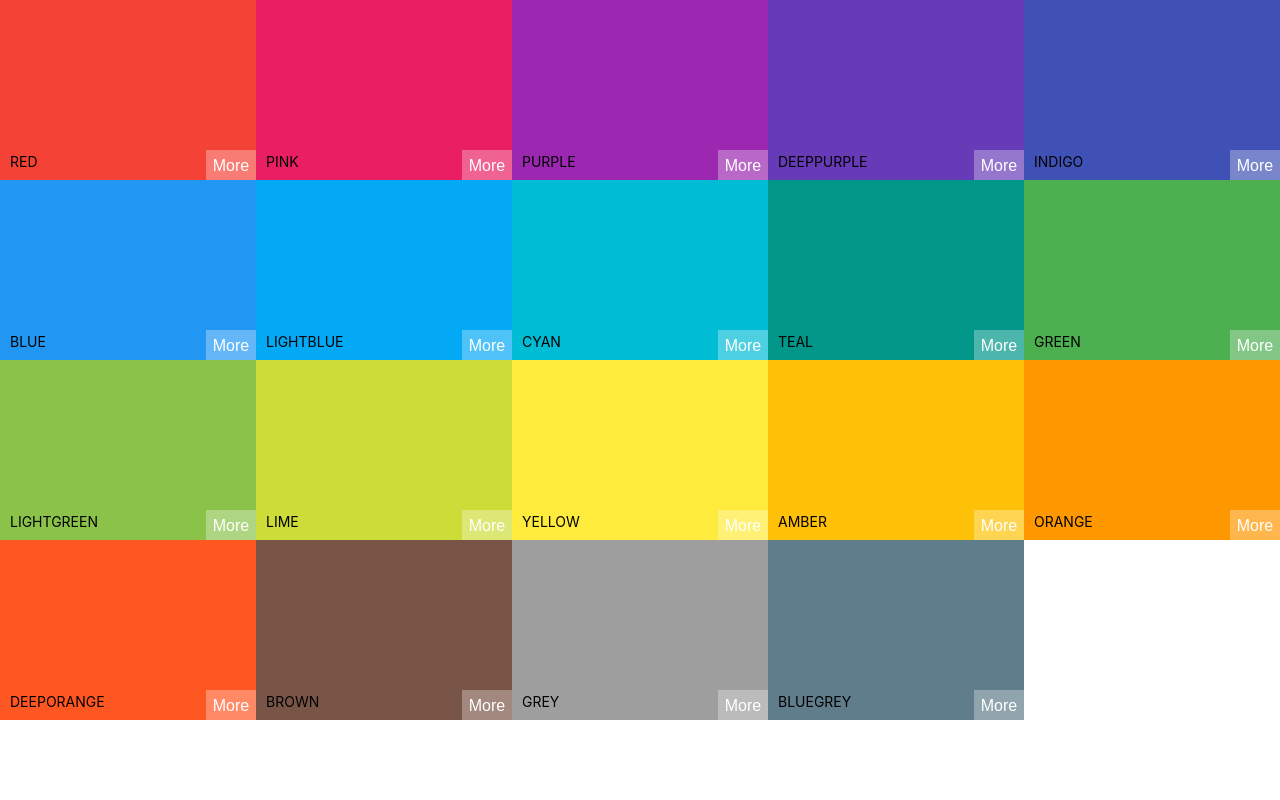
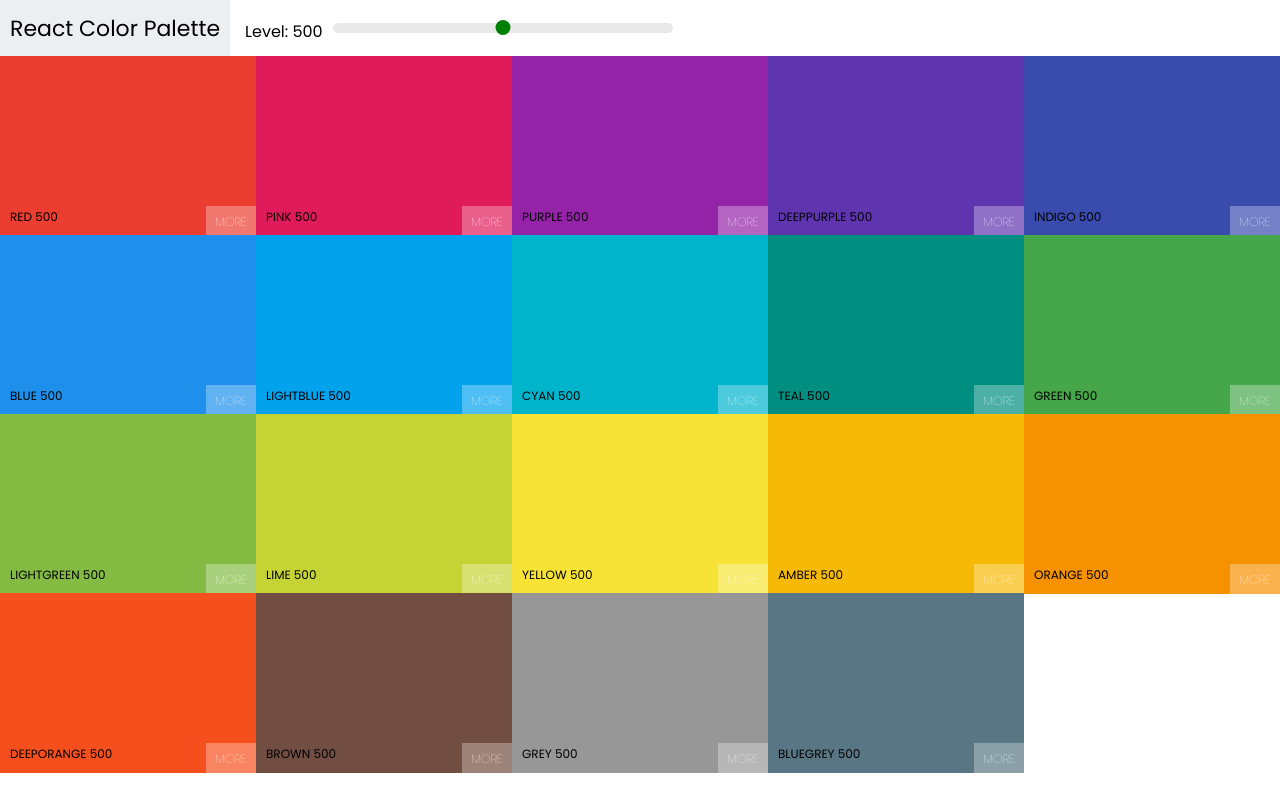
Before and after one commit to dhanmoni/React-color-palette, a React (Create React App) app: page / in a window 1280 px wide. Built offline with nearby package versions, Linux system fonts and the light colour scheme.

Commit message:
navbar and slider added

```diff
--- a/package.json
+++ b/package.json
@@ -6,6 +6,8 @@
     "@testing-library/jest-dom": "^4.2.4",
     "@testing-library/react": "^9.3.2",
     "@testing-library/user-event": "^7.1.2",
+    "chroma-js": "^2.1.0",
+    "rc-slider": "^9.2.4",
     "react": "^16.13.1",
     "react-copy-to-clipboard": "^5.0.2",
     "react-dom": "^16.13.1",
--- a/public/index.html
+++ b/public/index.html
@@ -15,6 +15,10 @@
       user's mobile device or desktop. See https://developers.google.com/web/fundamentals/web-app-manifest/
     -->
     <link rel="manifest" href="%PUBLIC_URL%/manifest.json" />
+    <link
+      href="https://fonts.googleapis.com/css2?family=Poppins:wght@100;300;400&display=swap"
+      rel="stylesheet"
+    />
     <!--
       Notice the use of %PUBLIC_URL% in the tags above.
       It will be replaced with the URL of the `public` folder during the build.
--- a/src/App.js
+++ b/src/App.js
@@ -1,11 +1,12 @@
 import React from "react";
 import Palette from "./Components/Palette";
 import seedColor from "./Components/SeedColors";
+import { generatePalette } from "./Components/ColorHelper";
 
 function App() {
   return (
     <div>
-      <Palette {...seedColor[0]} />
+      <Palette palette={generatePalette(seedColor[0])} />
     </div>
   );
 }
--- a/src/Components/ColorBox.js
+++ b/src/Components/ColorBox.js
@@ -12,7 +12,6 @@ class ColorBox extends Component {
   }
 
   changeCopiedState() {
-    console.log("hello");
     this.setState(
       {
         isCopied: true,
--- /dev/null
+++ b/src/Components/ColorHelper.js
@@ -0,0 +1,40 @@
+import chroma from "chroma-js";
+const levels = [50, 100, 200, 300, 400, 500, 600, 700, 800, 900];
+
+function generatePalette(starterPalette) {
+  let newPalette = {
+    paletteName: starterPalette.paletteName,
+    id: starterPalette.id,
+    emoji: starterPalette.emoji,
+    colors: {},
+  };
+  for (let level of levels) {
+    newPalette.colors[level] = [];
+  }
+  for (let color of starterPalette.colors) {
+    let scale = getScale(color.color, 10).reverse();
+    for (let i in scale) {
+      newPalette.colors[levels[i]].push({
+        name: `${color.name} ${levels[i]}`,
+        id: color.name.toLowerCase().replace(/ /g, "-"),
+        hex: scale[i],
+        rgb: chroma(scale[i]).css(),
+        rgba: chroma(scale[i])
+          .css()
+          .replace("rgb", "rgba")
+          .replace(")", ",1.0)"),
+      });
+    }
+  }
+  return newPalette;
+}
+function getRange(hexColor) {
+  const end = "#fff";
+  return [chroma(hexColor).darken(1.4).hex(), hexColor, end];
+}
+
+function getScale(hexColor, numberOfColors) {
+  return chroma.scale(getRange(hexColor)).mode("lab").colors(numberOfColors);
+}
+
+export { generatePalette };
--- /dev/null
+++ b/src/Components/Navbar.js
@@ -0,0 +1,31 @@
+import React, { Component } from "react";
+import Slider from "rc-slider";
+import "rc-slider/assets/index.css";
+import "./Styles/Navbar.css";
+
+class Navbar extends Component {
+  render() {
+    const { level, changeLevel } = this.props;
+    return (
+      <div className="Navbar">
+        <div className="logo">
+          <a href="#">React Color Palette</a>
+        </div>
+        <div className="slider-container">
+          <span>Level: {level}</span>
+          <div className="slider">
+            <Slider
+              defaultValue={level}
+              min={100}
+              max={900}
+              step={100}
+              onAfterChange={changeLevel}
+            />
+          </div>
+        </div>
+      </div>
+    );
+  }
+}
+
+export default Navbar;
--- a/src/Components/Palette.js
+++ b/src/Components/Palette.js
@@ -1,15 +1,29 @@
 import React, { Component } from "react";
 import ColorBox from "./ColorBox";
 import "./Styles/Palette.css";
+import Navbar from "./Navbar";
 
 class Palette extends Component {
+  constructor() {
+    super();
+    this.state = {
+      level: 500,
+    };
+    this.changeLevel = this.changeLevel.bind(this);
+  }
+  changeLevel(level) {
+    this.setState({ level });
+  }
   render() {
-    const colorBox = this.props.colors.map((color) => {
-      return <ColorBox background={color.color} name={color.name} />;
+    const { colors } = this.props.palette;
+    const { level } = this.state;
+    const colorBox = colors[level].map((color) => {
+      return <ColorBox background={color.hex} name={color.name} />;
     });
 
     return (
       <div className="palette">
+        <Navbar level={level} changeLevel={this.changeLevel} />
         <div className="palette-colors">{colorBox}</div>
       </div>
     );
--- a/src/Components/Styles/ColorBox.css
+++ b/src/Components/Styles/ColorBox.css
@@ -5,27 +5,29 @@
   margin: 0 auto;
   cursor: pointer;
   position: relative;
-  margin-bottom: -4px;
+  margin-bottom: -8px;
 }
 
 .copy-button {
-  width: 100px;
-  height: 30px;
+  width: 120px;
+  height: 40px;
   position: absolute;
   top: 50%;
   left: 50%;
   transform: translate(-50%, -50%);
-  background-color: rgba(255, 255, 255, 0.3);
+
   outline: none;
   text-align: center;
-  line-height: 30px;
+  line-height: 40px;
   color: white;
-  font-size: 1rem;
+  font-size: 1.2rem;
   opacity: 0;
+  border: 2px solid white;
+  border-radius: 5px;
 }
 .color-box:hover .copy-button {
   opacity: 1;
-  transition: 0.5s;
+  transition: 0.1s;
 }
 
 .color-name {
@@ -33,8 +35,9 @@
   bottom: 0;
   left: 0;
   padding: 10px;
-  font-size: 14px;
+  font-size: 12px;
   text-transform: uppercase;
+  font-weight: 400;
 }
 
 .more-button {
@@ -47,9 +50,12 @@
   text-align: center;
   line-height: 30px;
   color: white;
-  font-size: 1rem;
+  font-size: 12px;
   border: none;
   cursor: pointer;
+  font-weight: 100;
+  font-family: "Poppins";
+  text-transform: uppercase;
 }
 
 .copy-overlay {
@@ -80,17 +86,17 @@
   align-items: center;
   justify-content: center;
   opacity: 0;
-  transform: scale(0.1);
+  transform: scale(1.5);
   z-index: -20;
   color: white;
   flex-direction: column;
-  font-size: 2rem;
+  font-size: 4rem;
 }
 .copy-msg.show {
   opacity: 1;
   transform: scale(1);
   z-index: 25;
-  transition: all 0.3s ease-in-out;
+  transition: all 0.35s ease-in-out;
   transition-delay: 0.3s;
 }
 .copy-msg h1 {
@@ -99,6 +105,9 @@
   text-shadow: 1px 1.5px black;
   width: 100%;
   text-align: center;
-  padding: 1rem;
   text-transform: uppercase;
 }
+.copy-msg p {
+  font-weight: 200;
+  font-size: 2rem;
+}
--- /dev/null
+++ b/src/Components/Styles/Navbar.css
@@ -0,0 +1,46 @@
+.slider {
+  width: 340px;
+  margin: 5px 10px;
+  display: inline-block;
+}
+
+.rc-slider-track {
+  background-color: transparent;
+}
+.rc-slider-rail {
+  height: 10px;
+}
+.rc-slider-handle,
+.rc-slider-handle:active,
+.rc-slider-handle:hover,
+.rc-slider-handle:focus {
+  background-color: green;
+  outline: none;
+  border: none;
+  box-shadow: none;
+  width: 15px;
+  height: 15px;
+  margin-top: -3px;
+}
+
+.Navbar {
+  display: flex;
+  align-items: center;
+  justify-content: flex-start;
+  height: 7vh;
+}
+.logo {
+  height: 100%;
+  background-color: #eceff1;
+  margin-right: 15px;
+  padding: 0 10px;
+  font-size: 22px;
+  font-family: "Poppins", sans-serif;
+  font-weight: 400;
+  display: flex;
+  align-items: center;
+}
+.logo a {
+  text-decoration: none;
+  color: black;
+}
--- a/src/index.css
+++ b/src/index.css
@@ -1,13 +1,11 @@
 body {
   margin: 0;
-  font-family: -apple-system, BlinkMacSystemFont, 'Segoe UI', 'Roboto', 'Oxygen',
-    'Ubuntu', 'Cantarell', 'Fira Sans', 'Droid Sans', 'Helvetica Neue',
-    sans-serif;
+  font-family: "Poppins", sans-serif;
   -webkit-font-smoothing: antialiased;
   -moz-osx-font-smoothing: grayscale;
 }
 
 code {
-  font-family: source-code-pro, Menlo, Monaco, Consolas, 'Courier New',
+  font-family: source-code-pro, Menlo, Monaco, Consolas, "Courier New",
     monospace;
 }
```
Also changed, not shown: 1 other file (tests, documents, lock files or other folders).
